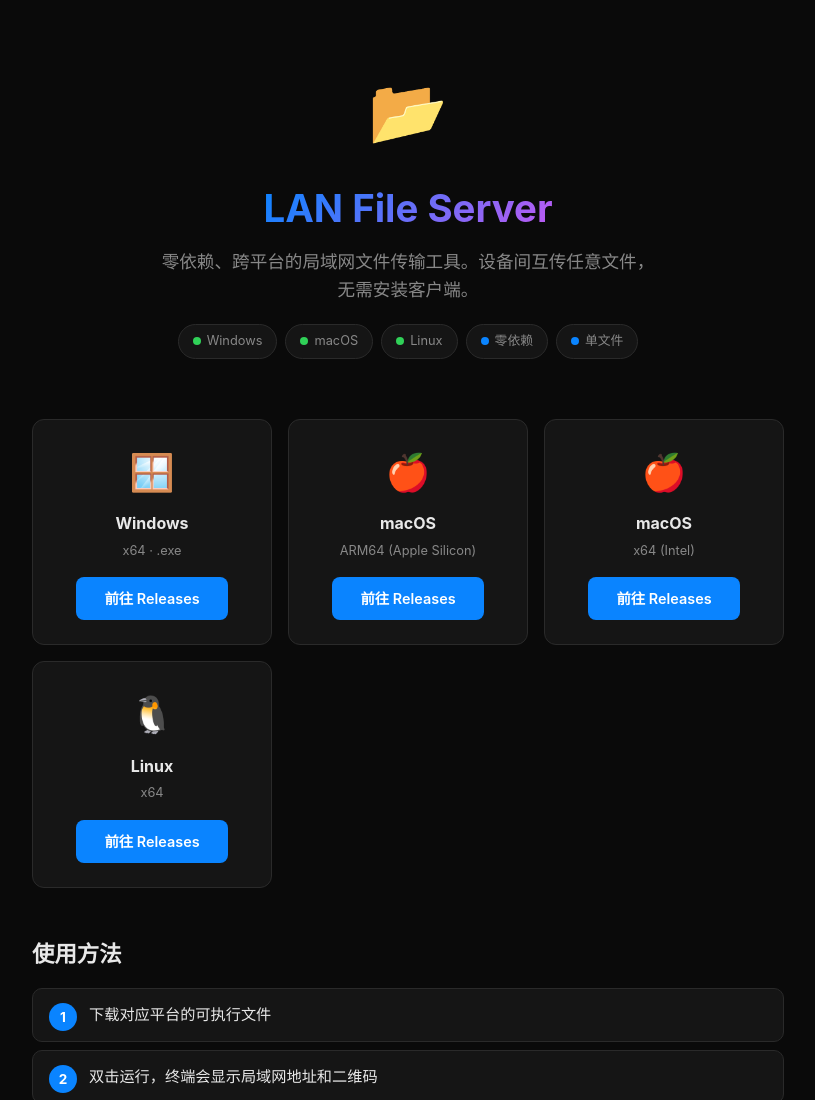
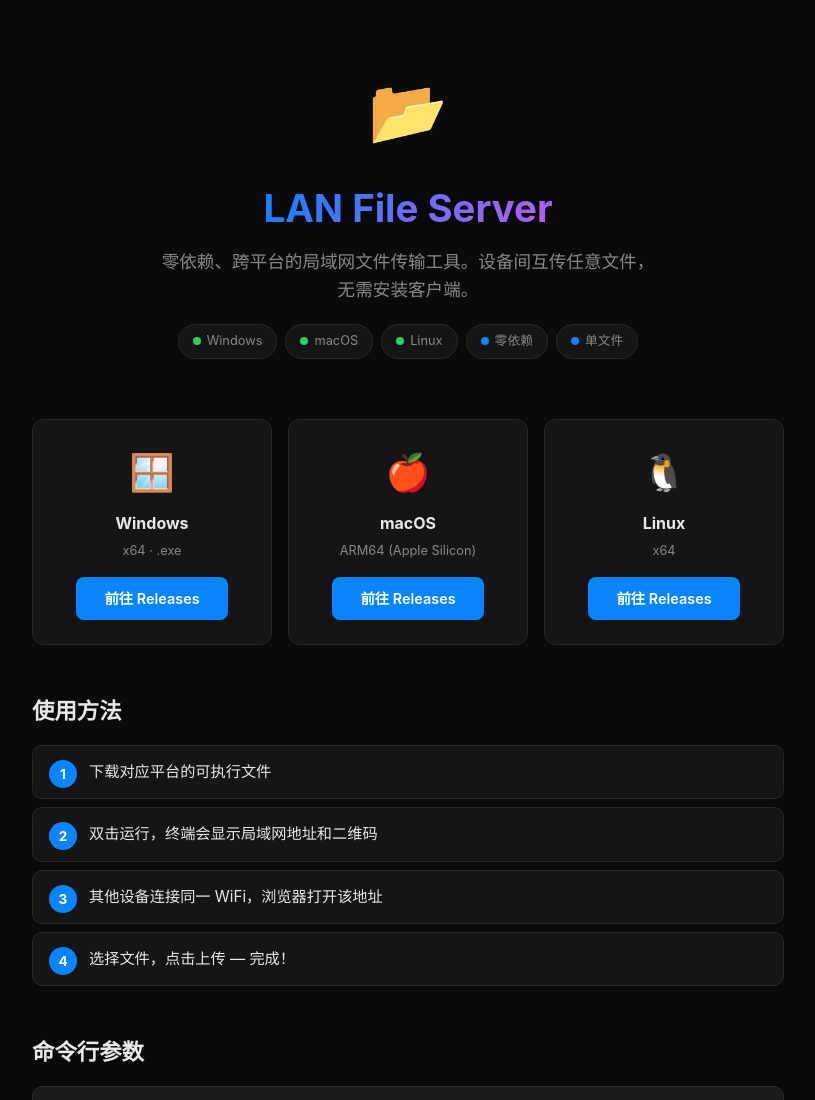
Before and after one commit to WD-CHINA/lan-image-server, a website: page docs/index.html in a window 1280 px wide. Shown: the top 1100 px of the page, without its empty margins (232-1047 px from the left). Drawn offline with Linux system fonts and the light colour scheme; no server answers.

Commit message:
ci: 移除 macOS Intel (x64) 构建

```diff
--- a/docs/index.html
+++ b/docs/index.html
@@ -172,12 +172,6 @@
       <a class="disabled" id="dl-mac-arm" href="#">加载中...</a>
     </div>
     <div class="card">
-      <div class="os-icon">🍎</div>
-      <h3>macOS</h3>
-      <div class="arch">x64 (Intel)</div>
-      <a class="disabled" id="dl-mac-x64" href="#">加载中...</a>
-    </div>
-    <div class="card">
       <div class="os-icon">🐧</div>
       <h3>Linux</h3>
       <div class="arch">x64</div>
@@ -241,7 +235,6 @@
     const map = {
       "dl-win":    a => a.name.includes("windows") && a.name.endsWith(".exe"),
       "dl-mac-arm": a => a.name.includes("macos") && a.name.includes("arm64"),
-      "dl-mac-x64": a => a.name.includes("macos") && a.name.includes("x64"),
       "dl-linux":  a => a.name.includes("linux"),
     };
 
@@ -257,7 +250,7 @@
       }
     }
   } catch (e) {
-    const fallbackIds = ["dl-win", "dl-mac-arm", "dl-mac-x64", "dl-linux"];
+    const fallbackIds = ["dl-win", "dl-mac-arm", "dl-linux"];
     const releasesUrl = "https://github.com/WD-CHINA/lan-image-server/releases";
     for (const id of fallbackIds) {
       const el = document.getElementById(id);
```
Also changed, not shown: .github/workflows/build.yml, README.md.
